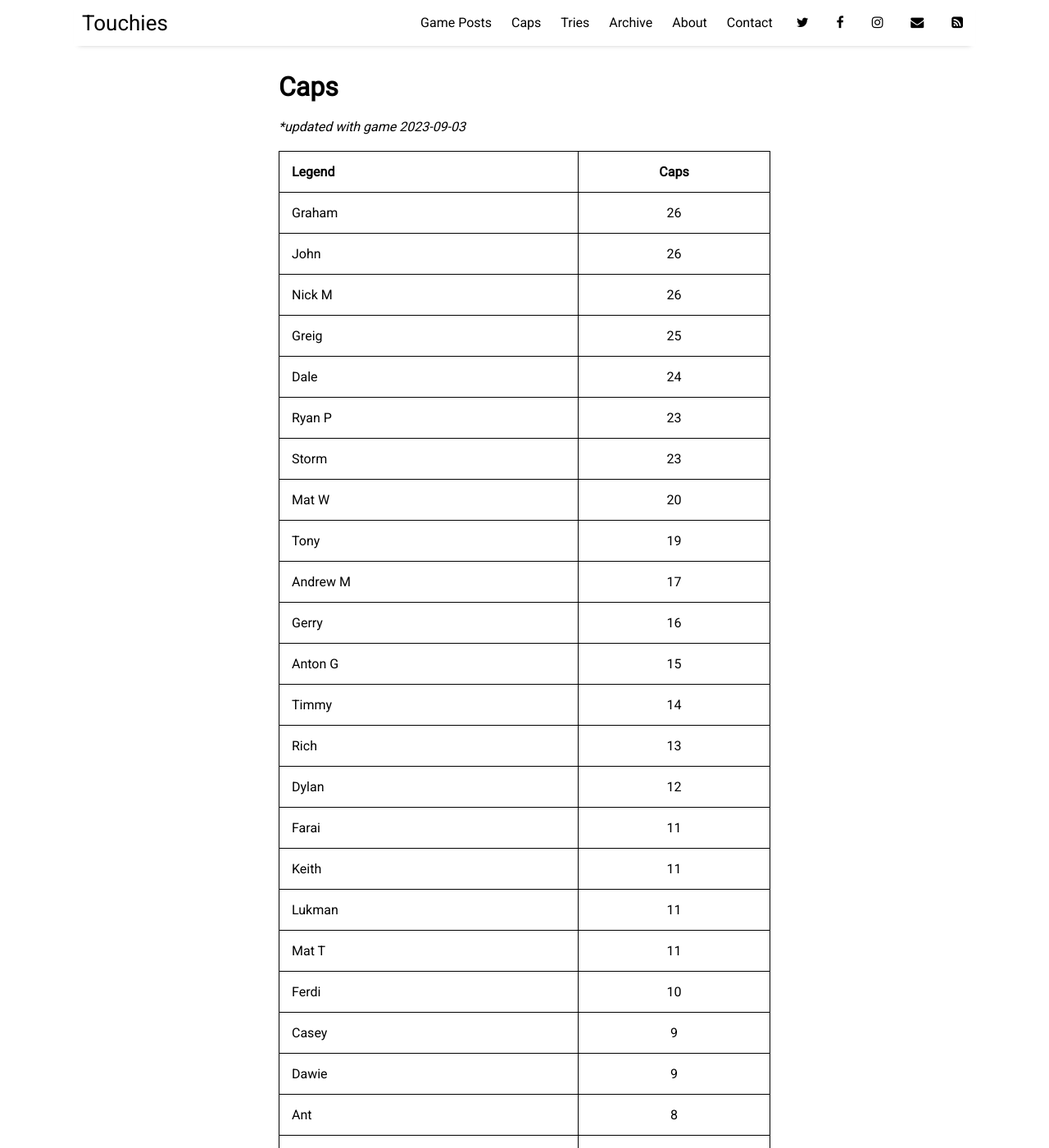
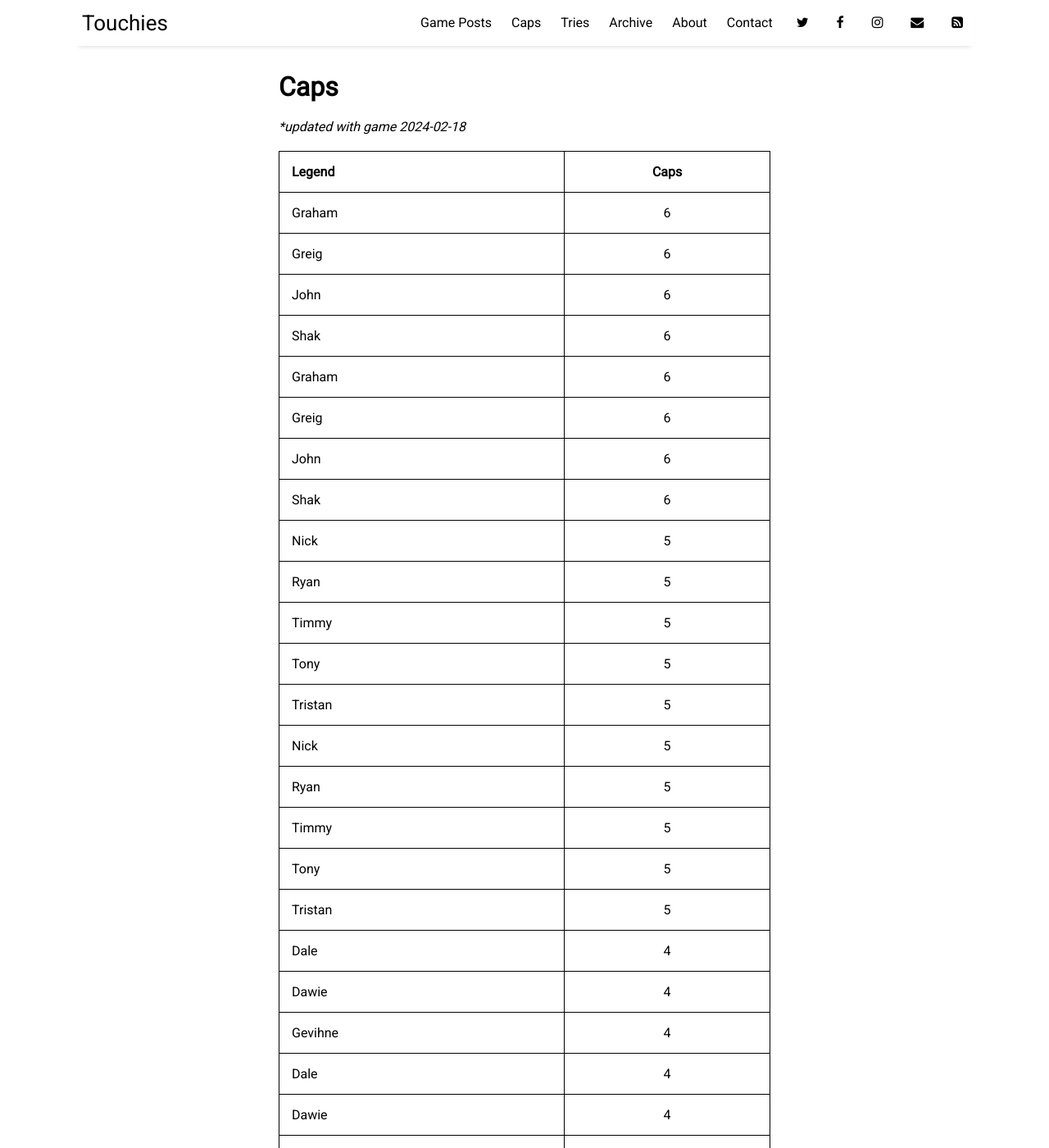
Before and after one commit to sundayrugby/sundayrugby.github.io, a Jekyll site: the page built from pages/caps.md, in a window 1280 px wide and 1400 px high. Shown: the whole window at 82% size. Built offline with Jekyll 4.4.1, drawn with Linux system fonts in a browser that asks for light colours; nearby versions of some CDN libraries; some of the changed text lies outside the part shown.

Commit message:
Update caps.md

```diff
--- a/pages/caps.md
+++ b/pages/caps.md
@@ -4,94 +4,84 @@ title: Caps
 permalink: /caps
 ---
 
-**updated with game 2023-09-03*
+**updated with game 2024-02-18*
 
 
 Legend               | Caps
 --------------------- | :------------------:
-Graham|26
-John|26
-Nick M|26
-Greig|25
-Dale|24
-Ryan P|23
-Storm|23
-Mat W|20
-Tony|19
-Andrew M|17
-Gerry|16
-Anton G|15
-Timmy|14
-Rich|13
-Dylan|12
-Farai|11
-Keith|11
-Lukman|11
-Mat T|11
-Ferdi|10
-Casey|9
-Dawie|9
-Ant|8
-Shakeel|8
-Terry|8
-Dino|7
-Gevihne|7
-Justin|7
-Mike L|7
-Ryan L|7
-Simphiwe|7
-Brandan|6
-JJ|6
-Tristian|6
-Brent|5
-Grant R|5
-Saul|5
-Edward|4
-Micheal T|4
-Banny|3
-Dash|3
-Ian M|3
-James|3
-Micheal M|3
-Rowan|3
-Ryan J|3
-Shaka|3
-Warren K|3
-Yusri|3
-Chris V|2
-Colin|2
-Dane|2
-David|2
-Ian |2
-Jeremy|2
-Mopo|2
-Nic L|2
-Shane|2
-TK|2
-Wakes|2
-Adam B|1
-Adam V|1
-Anton K|1
-Anton V|1
-Andrew S|1
-Blano|1
-Chad|1
-Donovan|1
-Dylan W|1
-Evan|1
-Gareth B|1
-Gareth F|1
-Ike|1
-Jakob|1
-Jason|1
-Matt S|1
-Micheal D|1
-Rolf|1
-Ryan H|1
-Ryan M|1
-Ryan S|1
-Scotty|1
-Tai|1
-Tarek|1
-Warren|1
-Ziad|1
+Graham|6
+Greig|6
+John|6
+Shak|6
+Graham|6
+Greig|6
+John|6
+Shak|6
+Nick|5
+Ryan|5
+Timmy|5
+Tony|5
+Tristan|5
+Nick|5
+Ryan|5
+Timmy|5
+Tony|5
+Tristan|5
+Dale|4
+Dawie|4
+Gevihne|4
+Dale|4
+Dawie|4
+Gevihne|4
+Brandan|3
+Ferdi|3
+Grant|3
+Keith|3
+Mat T |3
+Brandan|3
+Ferdi|3
+Grant|3
+Keith|3
+Mat T |3
+Ayub|2
+Casey|2
+Dash|2
+Jason|2
+Justin|2
+Keyraan|2
+Mat W|2
+Rob|2
+Warren|2
+Ayub|2
+Casey|2
+Dash|2
+Jason|2
+Justin|2
+Keyraan|2
+Mat W|2
+Rob|2
+Warren|2
+Adam|1
+Andrew|1
+Dino|1
+Jake|1
+Jandre|1
+JJ|1
+Leon|1
+Matthew|1
+Peter|1
+Robin|1
+Saul|1
+Terry|1
+Adam|1
+Andrew|1
+Dino|1
+Jake|1
+Jandre|1
+JJ|1
+Leon|1
+Matthew|1
+Peter|1
+Robin|1
+Saul|1
+Terry|1
```
